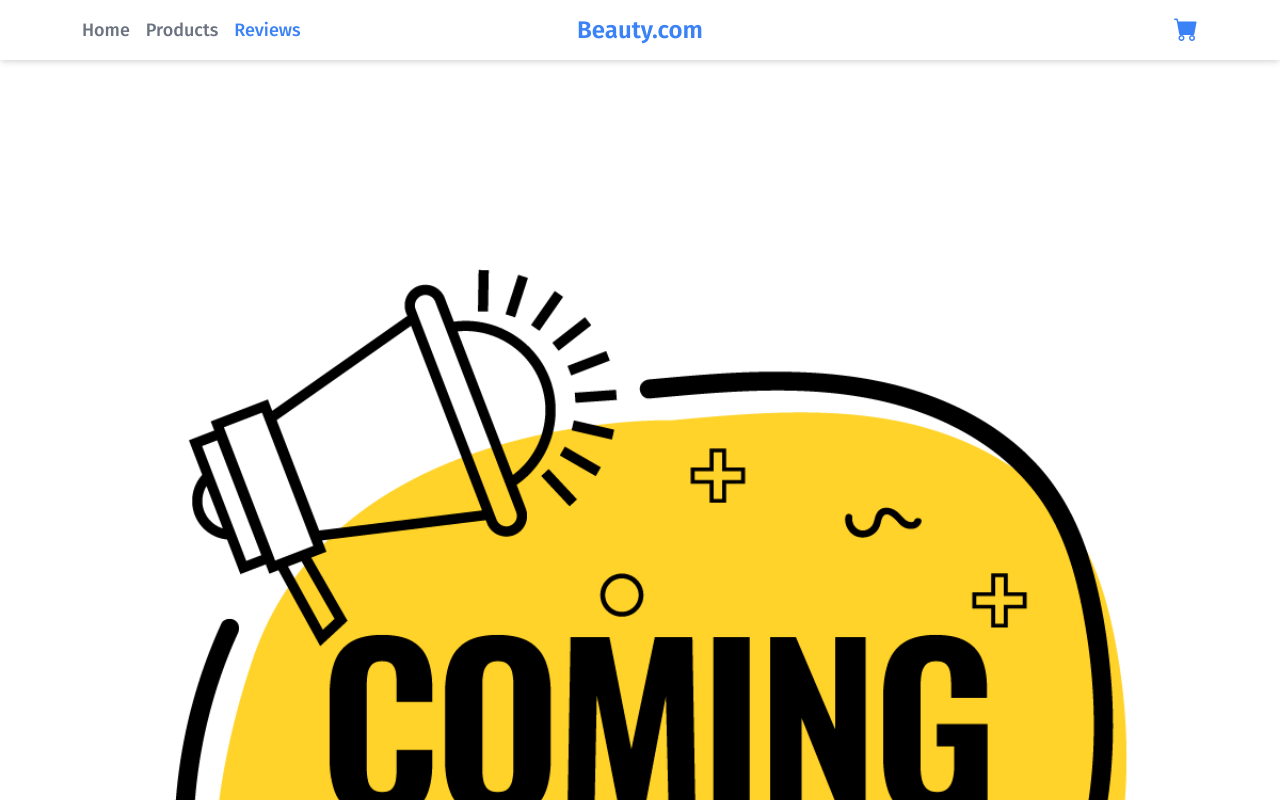
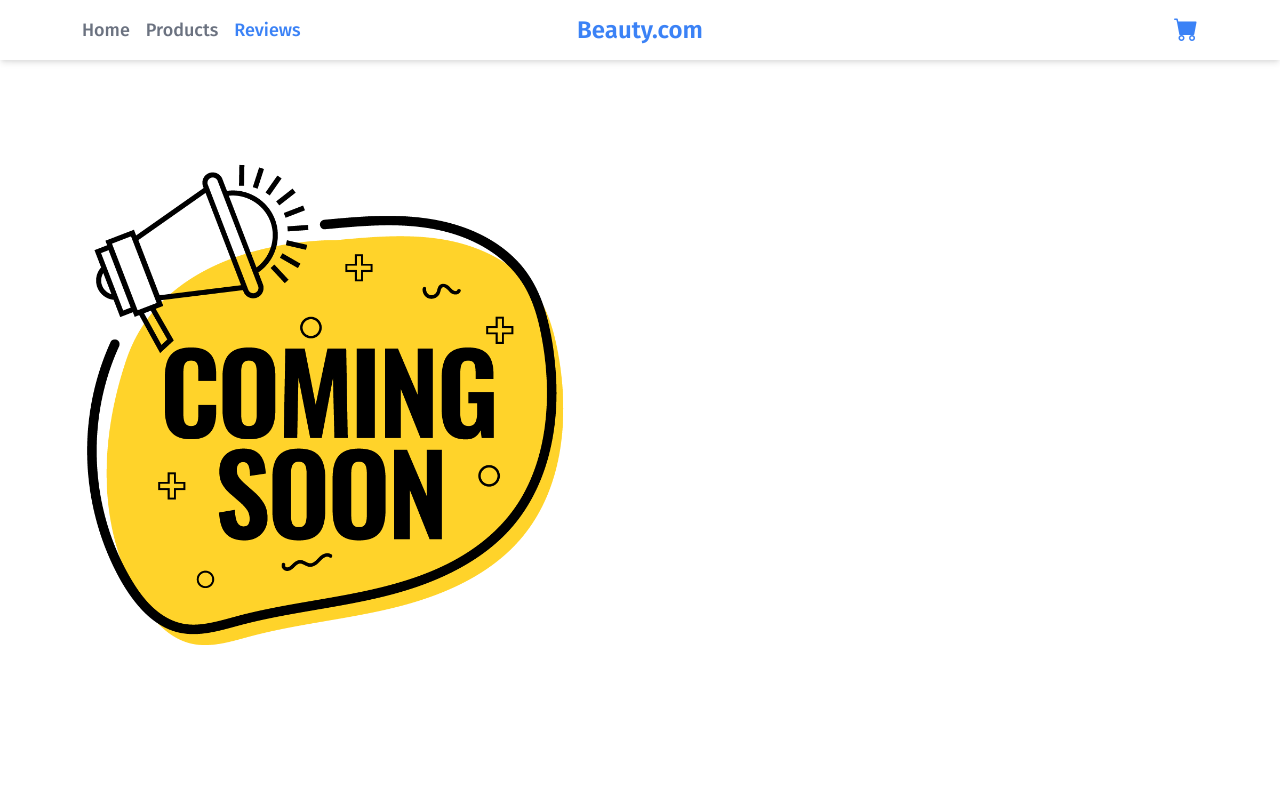
Before and after one commit to vclong2003/react-shopping-cart, a React (Create React App) app: page /reviews in a window 1280 px wide. Shown: the top 800 px of the page. Built offline with nearby package versions, Linux system fonts and the light colour scheme.

Commit message:
style review

```diff
--- a/src/pages/Home/Home.styled.ts
+++ b/src/pages/Home/Home.styled.ts
@@ -6,7 +6,6 @@ export const GlobalStyle = styled.div`
   min-height: 60rem;
   background-size: contain;
   background-repeat: no-repeat;
-  background-position: right center;
   width: 50%;
   height: auto;
   padding: var(--s-4) 0;
--- a/src/pages/Reviews/Review.styled.ts
+++ b/src/pages/Reviews/Review.styled.ts
@@ -4,7 +4,9 @@ import commingSoon from "../../assets/images/comming_soon.png";
 export const GlobalStyle = styled.div`
   background-image: url(${commingSoon});
   min-height: 60rem;
-  background-size: cover;
+  background-size: contain;
   background-repeat: no-repeat;
+  width: 50%;
+  height: auto;
   padding: var(--s-4) 0;
 `;
```
